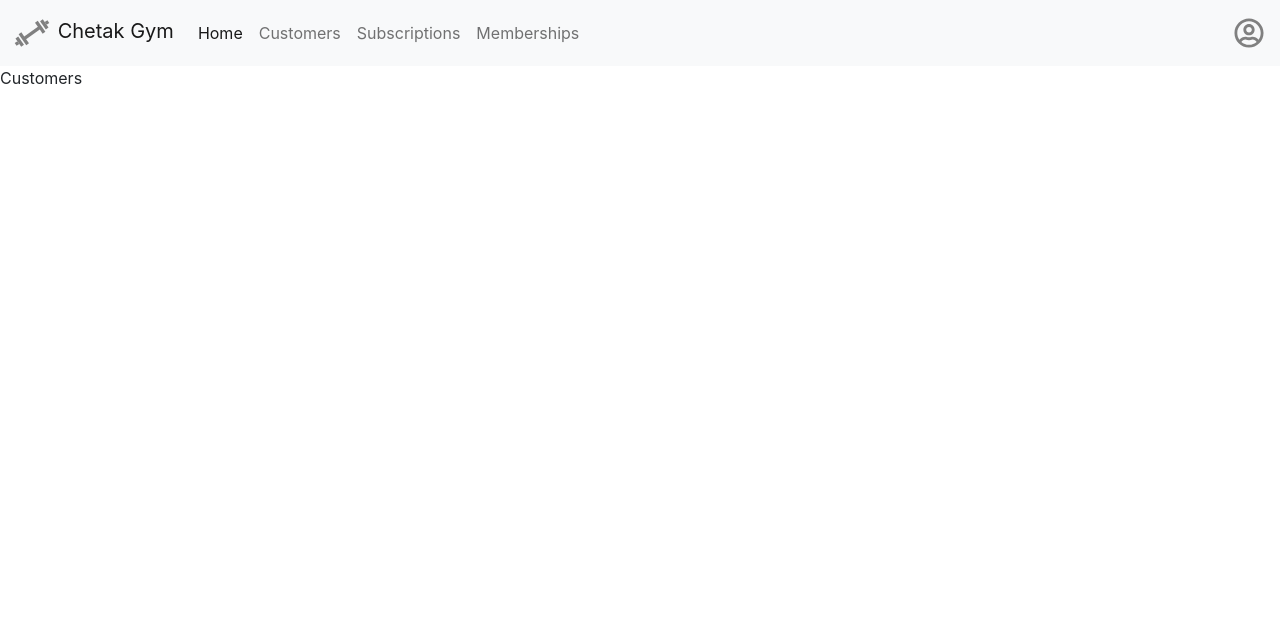
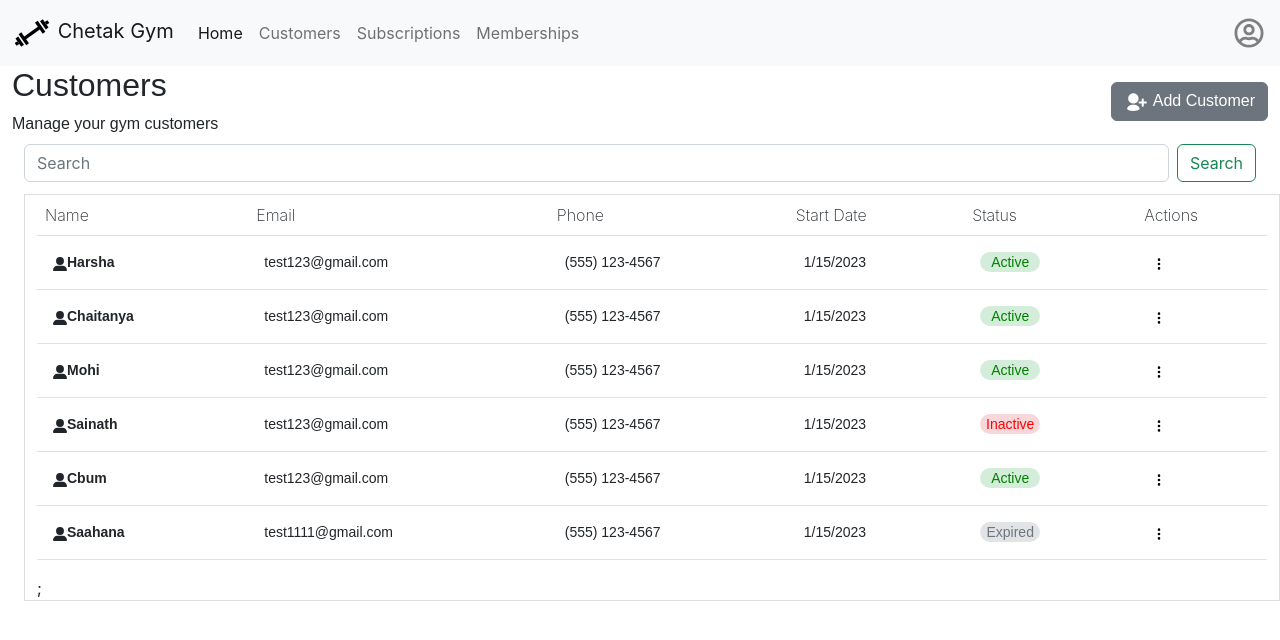
Before and after one commit to ksahana-developer/gymapp-frontend, a React (Create React App) app in the folder frontend-gym/: page /customers in a window 1280 px wide. Shown: the top 640 px of the page. Built offline with nearby package versions, Linux system fonts and the light colour scheme.

Commit message:
addcustommer modal

```diff
--- a/frontend-gym/src/App.js
+++ b/frontend-gym/src/App.js
@@ -19,9 +19,6 @@ function App() {
         <Route path="/subscriptions" element={<Subscriptions />} />
         <Route path="/memberships" element={<Memberships />} />
         <Route path="/profile" element={<Profile />} />
-
-
-
         {/* <Route path="/about" element={<About />} />
         <Route path="/contact" element={<Contact />} /> */}
       </Routes>
--- /dev/null
+++ b/frontend-gym/src/components/AddCustomerModal/addCustomerModal.css
@@ -0,0 +1,10 @@
+.centered-content {
+    position: absolute;
+    top: 50%;
+    left: 50%;
+    transform: translate(-50%, -50%);
+    background: white;
+    padding: 20px;
+    border-radius: 8px;
+    box-shadow: 0 2px 10px rgba(0, 0, 0, 0.1);
+  }
--- /dev/null
+++ b/frontend-gym/src/components/AddCustomerModal/addCustomerModal.jsx
@@ -0,0 +1,105 @@
+import "./addCustomerModal.css";
+import { Link } from "react-router-dom";
+import { RxCross2 } from "react-icons/rx";
+
+const AddCustomerModal = ({ closeModal }) => {
+  return (
+    <div
+      className="centered-content d-flex flex-column"
+      style={{ fontWeight: "600" }}
+    >
+      <div className="d-flex mb-2 justify-content-between">
+        <div className="d-flex flex-column">
+          <span style={{ fontWeight: "bold" }}>Add New Customer</span>
+          <span>Enter the details for the new customer.</span>
+        </div>
+        <Link onClick={closeModal} style={{ color: "grey" }}>
+          <RxCross2 />
+        </Link>
+      </div>
+      <form>
+        <div className="mb-3">
+          <label for="exampleInputEmail1" className="form-label">
+            Email
+          </label>
+          <input
+            type="email"
+            className="form-control"
+            id="exampleInputEmail1"
+            aria-describedby="emailHelp"
+          />
+        </div>
+        <div className="mb-3">
+          <label for="exampleInputPassword1" className="form-label">
+            Password
+          </label>
+          <input
+            type="password"
+            className="form-control"
+            id="exampleInputPassword1"
+          />
+        </div>
+        <div className="d-flex gap-3">
+          <div className="mb-3">
+            <label for="name" className="form-label">
+              Name
+            </label>
+            <input
+              type="text"
+              className="form-control"
+              id="name"
+            />
+          </div>
+          <div className="mb-3">
+            <label for="mobile-number" className="form-label">
+              Phone Number
+            </label>
+            <input
+              type="number"
+              className="form-control"
+              id="mobile-number"
+            />
+          </div>
+        </div>
+        <div className="d-flex gap-3">
+          <div className="mb-3">
+            <label for="age" className="form-label">
+              Age
+            </label>
+            <input
+              type="number"
+              className="form-control"
+              id="age"
+            />
+          </div>
+          <div class="mb-3">
+            <label for="disabledSelect" class="form-label">
+              Role
+            </label>
+            <select id="disabledSelect" class="form-select">
+              <option>Admin</option>
+              <option>Member</option>
+            </select>
+          </div>
+        </div>
+        <div class="mb-3">
+            <label for="disabledSelect" class="form-label">
+              Branch
+            </label>
+            <select id="disabledSelect" class="form-select">
+              <option>Gurgaon</option>
+              <option>Ahmedabad</option>
+              <option>Chennai</option>
+            </select>
+          </div>
+        <div className="d-flex justify-content-end">
+          <button type="submit" className="btn btn-primary">
+            Add Customer
+          </button>
+        </div>
+      </form>
+    </div>
+  );
+};
+
+export default AddCustomerModal;
--- /dev/null
+++ b/frontend-gym/src/components/CustomersBody/customersBody.jsx
@@ -0,0 +1,82 @@
+import { TiUserAdd } from "react-icons/ti";
+import CustomersTable from "../CustomersTable/customersTable";
+import { useState } from "react";
+import AddCustomerModal from "../AddCustomerModal/addCustomerModal";
+const CustomersBody = () => {
+    const [customers, setCustomers] = useState([
+        {
+            name: "Harsha",
+            email : "test123@gmail.com",
+            phoneNo: "(555) 123-4567",
+            startDate : "1/15/2023",
+            status: "Active",
+        },
+        {
+            name: "Chaitanya",
+            email : "test123@gmail.com",
+            phoneNo: "(555) 123-4567",
+            startDate : "1/15/2023",
+            status: "Active",
+        },
+        {
+            name: "Mohi",
+            email : "test123@gmail.com",
+            phoneNo: "(555) 123-4567",
+            startDate : "1/15/2023",
+            status: "Active",
+        },
+        {
+            name: "Sainath",
+            email : "test123@gmail.com",
+            phoneNo: "(555) 123-4567",
+            startDate : "1/15/2023",
+            status: "Inactive",
+        },
+        {
+            name: "Cbum",
+            email : "test123@gmail.com",
+            phoneNo: "(555) 123-4567",
+            startDate : "1/15/2023",
+            status: "Active",
+        },
+        {
+            name: "Saahana",
+            email : "test1111@gmail.com",
+            phoneNo: "(555) 123-4567",
+            startDate : "1/15/2023",
+            status: "Expired",
+        }
+    ]);
+    const [ isDisplay, setIsDisplay] = useState(false)
+    const openModal = () => {
+        setIsDisplay(true)
+    }
+    const closeModal = () => {
+        setIsDisplay(false)
+    }
+   return (
+    <div className="container-fluid">
+      <div className="d-flex justify-content-between align-items-center" style={{fontFamily:"sans-serif"}}>
+        <div className="flex-column">
+          <h2>Customers</h2>
+          <span>Manage your gym customers</span>
+        </div>
+        <button type="button" className="btn btn-secondary" onClick={openModal}>
+          <div className="d-flex justify-content-between gap-1">
+            <TiUserAdd size={25} />
+            <span>Add Customer</span>
+          </div>
+        </button>
+      </div>
+      <form className="d-flex pt-2 container-fluid" role="search">
+        <input className="form-control me-2" type="search" placeholder="Search" aria-label="Search"/>
+        <button className="btn btn-outline-success" type="submit">Search</button>
+      </form>
+      <CustomersTable customers= {customers} />
+        {isDisplay && <AddCustomerModal closeModal= {closeModal}/>}
+    </div>
+
+  );
+};
+
+export default CustomersBody;
--- /dev/null
+++ b/frontend-gym/src/components/CustomersTable/customersTable.jsx
@@ -0,0 +1,102 @@
+import { BsThreeDotsVertical } from "react-icons/bs";
+import { Link } from "react-router-dom";
+import { FaUserLarge } from "react-icons/fa6";
+
+const CustomersTable = ({ customers }) => {
+  const getStyleByStatus = (status) => {
+    switch (status) {
+      case "Active":
+        return {
+          background: "#d4edda", // Light green
+          color: "green",
+        };
+      case "Inactive":
+        return {
+          background: "#f8d7da", // Light red
+          color: "red",
+        };
+      case "Expired":
+        return {
+          background: "#e2e3e5", // Light grey
+          color: "#6c757d", // Dark grey text
+        };
+    }
+  };
+  return (
+    <div
+      className="container-fluid"
+      style={{ border: "1px solid #ddd", margin: "12px" }}
+    >
+      <table class="table">
+        <thead>
+          <tr>
+            <th style={{ fontWeight: "200" }} scope="col">
+              Name
+            </th>
+            <th style={{ fontWeight: "200" }} scope="col">
+              Email
+            </th>
+            <th style={{ fontWeight: "200" }} scope="col">
+              Phone
+            </th>
+            <th style={{ fontWeight: "200" }} scope="col">
+              Start Date
+            </th>
+            <th style={{ fontWeight: "200" }} scope="col">
+              Status
+            </th>
+            <th style={{ fontWeight: "200" }} scope="col">
+              Actions
+            </th>
+          </tr>
+        </thead>
+        <tbody>
+          {customers.map((customer) => (
+            <tr style={{ fontFamily: "sans-serif", fontSize: "14px" }}>
+              <td
+                style={{
+                  fontWeight: "bold",
+                  fontFamily: "sans-serif",
+                  padding: "16px",
+                }}
+              >
+                <div className="d-flex align-items-start">
+                    <div>
+                    <FaUserLarge />
+                    </div>
+                    <div>
+                    {customer.name}
+                    </div>
+                </div>
+              </td>
+              <td style={{ padding: "16px" }}>{customer.email}</td>
+              <td style={{ padding: "16px" }}>{customer.phoneNo}</td>
+              <td style={{ padding: "16px" }}>{customer.startDate}</td>
+              <td style={{ padding: "16px" }}>
+                <div
+                  className="text-center"
+                  style={{
+                    ...getStyleByStatus(customer.status),
+                    width: "60px",
+                    height: "20px",
+                    borderRadius: "20px",
+                  }}
+                >
+                  {customer.status}
+                </div>
+              </td>
+              <td style={{ padding: "16px" }}>
+                <Link>
+                  <BsThreeDotsVertical color="black"/>
+                </Link>
+              </td>
+            </tr>
+          ))}
+        </tbody>
+      </table>
+      ;
+    </div>
+  );
+};
+
+export default CustomersTable;
--- a/frontend-gym/src/components/Navbar/Navbar.jsx
+++ b/frontend-gym/src/components/Navbar/Navbar.jsx
@@ -5,7 +5,7 @@ const Navbar = () => {
   return (
     <nav className="navbar navbar-expand-lg bg-light">
       <div className="container-fluid">
-        <Link className="navbar-brand" to="/"> <CgGym size={40} color='grey' /> Chetak Gym</Link>
+        <Link className="navbar-brand" to="/"> <CgGym size={40} color='black' /> Chetak Gym</Link>
         <button className="navbar-toggler" type="button" data-bs-toggle="collapse" data-bs-target="#navbarNavAltMarkup" aria-controls="navbarNavAltMarkup" aria-expanded="false" aria-label="Toggle navigation">
           <span className="navbar-toggler-icon"></span>
         </button>
--- a/frontend-gym/src/pages/Customers/Customers.jsx
+++ b/frontend-gym/src/pages/Customers/Customers.jsx
@@ -1,6 +1,9 @@
+import CustomersBody from "../../components/CustomersBody/customersBody";
 
 const Customers = ()=>{
-    return <div>Customers</div>
+    return (
+        <CustomersBody />
+    )
 }
 
 export default Customers;
```
Also changed, not shown: frontend-gym/src/components/CustomersBody/customersBody.css (added), frontend-gym/src/components/CustomersTable/customersTable.css (added).
